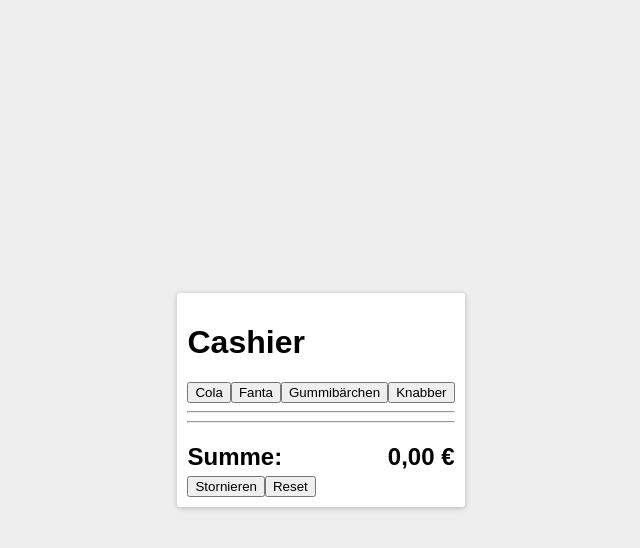
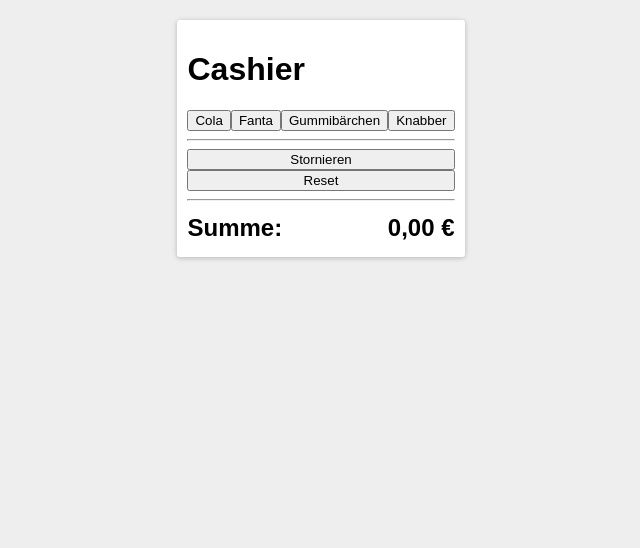
Before and after one commit to lightningboss/cashier, a React (Create React App) app: page / in a window 1280 px wide. Shown: the top 548 px of the page, without its empty margins (319-959 px from the left). Built offline with nearby package versions, Linux system fonts and the light colour scheme.

Commit message:
Change styling for better UX

```diff
--- a/src/App.css
+++ b/src/App.css
@@ -1,12 +1,15 @@
 .card {
+  margin-top: 20px;
   padding: 10px;
+  display: flex;
+  flex-direction: column;
   border-radius: 3px;
   background-color: #fff;
   box-shadow: rgba(0, 0, 0, 0.12) 0px 1px 6px, rgba(0, 0, 0, 0.12) 0px 1px 4px;
 }
 
 .order-item {
-  margin-bottom: 5px;
+  margin: 5px 0;
   display: flex;
   flex-direction: row;
   justify-content: space-between;
--- a/src/App.js
+++ b/src/App.js
@@ -39,6 +39,7 @@ class App extends Component {
     return (
       <div className="card">
         <h1>Cashier</h1>
+        <div>
           {
             this.types.map(({ type, label }) => (
               <OrderButton
@@ -49,21 +50,26 @@ class App extends Component {
               />
             ))
           }
+        </div>
+        <div>
           <hr />
+        </div>
+        <button onClick={this.onRemoveLastOrder}>Stornieren</button>
+        <button onClick={this.onResetOrders}>Reset</button>
         {this.state.orders.map((orderType, i) => (
           <div key={i} className="order-item">
             <span>{this.getLabelForOrderType(orderType)}</span>
             <span>{this.formatPrice(this.getPriceForOrderType(orderType))}</span>
           </div>
         ))}
+        <div>
           <hr />
+        </div>
         <div>
           <h2 className="order-item">
             <span>Summe:</span>
             <span>{this.formatPrice(this.getSummedPriceOfAllOrders())}</span>
             </h2>
-          <button onClick={this.onRemoveLastOrder}>Stornieren</button>
-          <button onClick={this.onResetOrders}>Reset</button>
         </div>
       </div>
     );
--- a/src/index.css
+++ b/src/index.css
@@ -12,5 +12,5 @@ body {
   min-height: 100vh;
   display: flex;
   justify-content: center;
-  align-items: center;
+  align-items: flex-start;
 }
```
Lines whose indentation alone changed are shown as unchanged.
